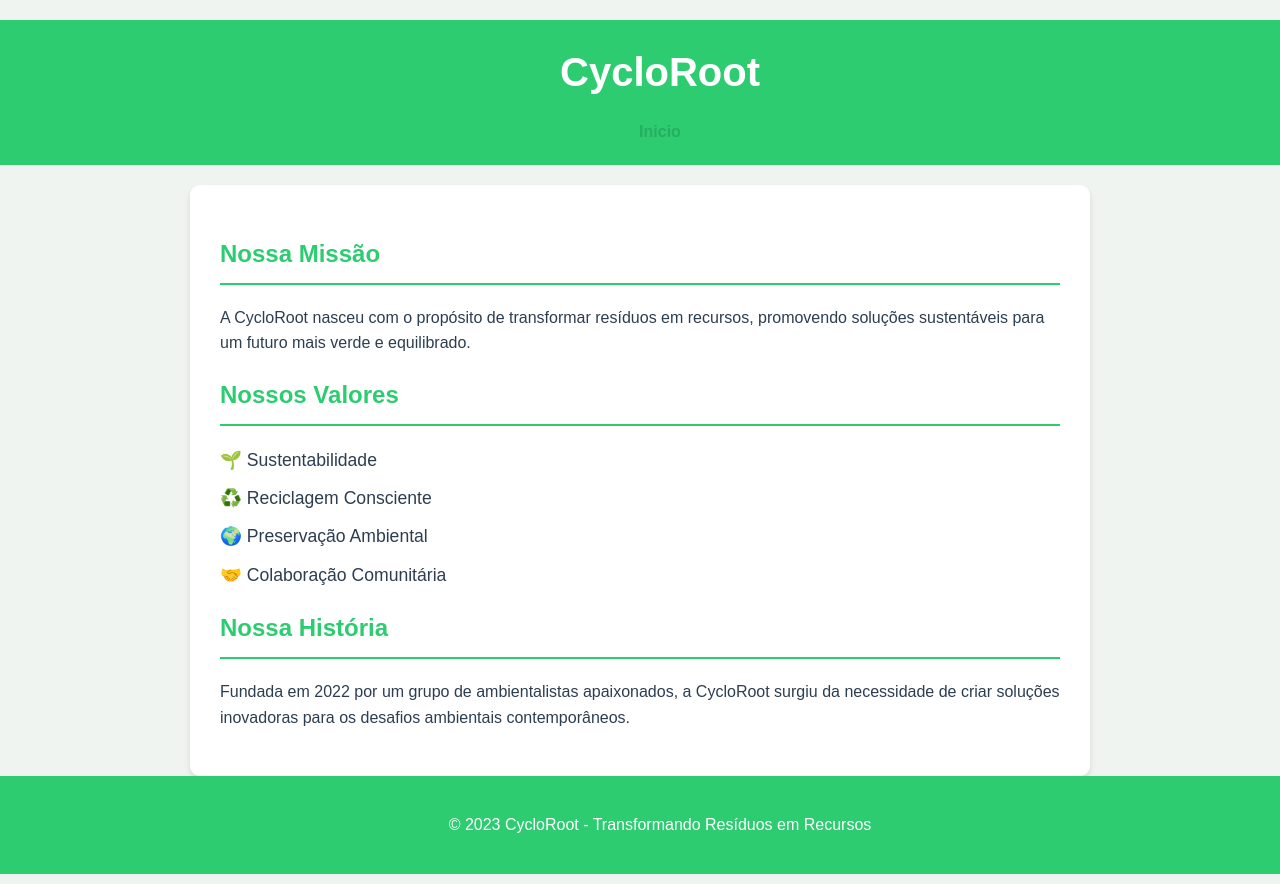
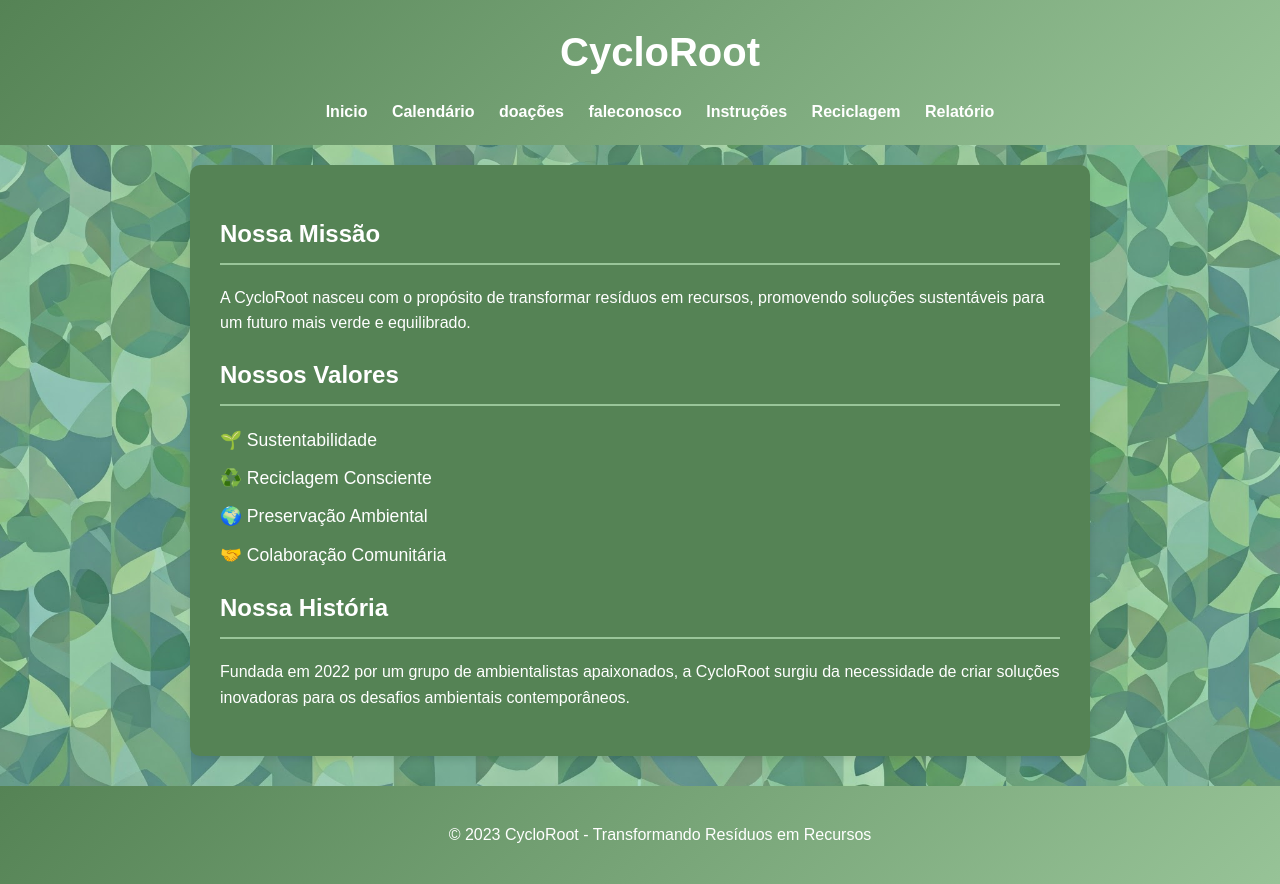
Before and after one commit to pedro23165/site-nystery, a website: page servidor/public/html/Sobre.html in a window 1280 px wide. Shown: the top 884 px of the page. Drawn offline with Linux system fonts and the light colour scheme.

Commit message:
casaadsdsadasdas
fasrftgjuhrzk

```diff
--- a/servidor/public/css/Relatório.css
+++ b/servidor/public/css/Relatório.css
@@ -1,6 +1,9 @@
 body, html {
   font-family: 'Arial', sans-serif;
-  background-color: #f0f4f0;
+  background-image: url(../image/Gemini_Generated_Image_8bnue8bnue8bnue8.jpg);
+  background-repeat: no-repeat; /* Impede a repetição da imagem */
+  background-size: cover; /* Faz a imagem ocupar todo o espaço disponível */
+  background-position: center center; /* Centraliza a imagem no fundo */
   color: #2c3e50;
   line-height: 1.6;
   margin: 0;
@@ -15,7 +18,7 @@ body, html {
 }
 
 header {
-  background-color: #2ecc71;
+  background: linear-gradient(135deg, #558355, #99c599);
   color: white;
   text-align: center;
   padding: 20px;
@@ -41,7 +44,7 @@ nav a {
 }
 
 nav a:hover, nav a.active {
-  color: #27ae60;
+  color: #ffffff;
 }
 
 main {
@@ -50,7 +53,7 @@ main {
 }
 
 .about {
-  background-color: white;
+  background-color: #558355;
   padding: 30px;
   border-radius: 10px;
   box-shadow: 0 4px 6px rgba(0, 0, 0, 0.1);
@@ -58,13 +61,13 @@ main {
 }
 
 .about h2 {
-  color: #2ecc71;
-  border-bottom: 2px solid #2ecc71;
+  color: #ffffff;
+  border-bottom: 2px solid #ffffff;
   padding-bottom: 10px;
 }
 
 .about h3 {
-  color: #2ecc71;
+  color: #ffffff;
   margin-top: 20px;
 }
 
@@ -87,7 +90,7 @@ main {
 }
 
 footer {
-  background-color: #2ecc71;
+  background: linear-gradient(135deg, #558355, #99c599);
   color: white;
   text-align: center;
   padding: 20px;
@@ -97,7 +100,7 @@ footer {
 }
 
 .ecological-tips {
-  background-color: white;
+  background-color: #558355;
   padding: 30px;
   border-radius: 10px;
   box-shadow: 0 4px 6px rgba(0, 0, 0, 0.1);
@@ -113,7 +116,7 @@ footer {
 }
 
 .tips-navigation button {
-  background-color: #2ecc71;
+  background-color: #558355;
   color: white;
   border: none;
   padding: 10px 20px;
@@ -123,25 +126,25 @@ footer {
 }
 
 .tips-navigation button:hover {
-  background-color: #27ae60;
+  background-color: #558355;
 }
 
 #period-selector {
   font-weight: bold;
   font-size: 1.2em;
-  color: #2ecc71;
+  color: #99c599;
 }
 
 #tips-content {
   text-align: left;
   padding: 20px;
-  background-color: #f9f9f9;
+  background-color: #99c599;
   border-radius: 5px;
   min-height: 200px;
 }
 
 .annual-report {
-  background-color: white;
+  background-color: #558355;
   padding: 30px;
   border-radius: 10px;
   box-shadow: 0 4px 6px rgba(0, 0, 0, 0.1);
@@ -150,8 +153,8 @@ footer {
 }
 
 .annual-report h2 {
-  color: #2ecc71;
-  border-bottom: 2px solid #2ecc71;
+  color: #ffffff;
+  border-bottom: 2px solid #ffffff;
   padding-bottom: 10px;
 }
 
@@ -162,14 +165,14 @@ footer {
 }
 
 .highlight {
-  background-color: #f9f9f9;
+  background-color: #99c599;
   padding: 20px;
   border-radius: 10px;
   width: 30%;
 }
 
 .highlight h4 {
-  color: #2ecc71;
+  color: #ffffff;
   margin-bottom: 10px;
 }
 
@@ -184,7 +187,7 @@ footer {
 }
 
 .pdf-button {
-  background-color: #2ecc71;
+  background-color: #99c599;
   color: white;
   border: none;
   padding: 15px 30px;
--- a/servidor/public/css/Sobre.css
+++ b/servidor/public/css/Sobre.css
@@ -1,6 +1,9 @@
 body {
     font-family: 'Arial', sans-serif;
-    background-color: #f0f4f0;
+    background-image: url(../image/Gemini_Generated_Image_8bnue8bnue8bnue8.jpg);
+    background-repeat: no-repeat;
+    background-size: cover;
+    background-position: center center;
     color: #2c3e50;
     line-height: 1.6;
     margin: 0;
@@ -14,12 +17,14 @@ body {
 }
 
 header {
-    background-color: #2ecc71;
+    background: linear-gradient(135deg, #558355, #99c599);
     color: white;
     text-align: center;
     padding: 20px;
     width: 100vw;
     margin-left: calc(-50vw + 50%);
+    position: relative;
+    margin-top: -20px; /* Remove a margem superior padrão */
 }
 
 header h1 {
@@ -40,20 +45,24 @@ nav a {
 }
 
 nav a:hover, nav a.active {
-    color: #27ae60;
+    color: #ffffff;
 }
 
 .about {
-    background-color: white;
+    background-color: #558355;
     padding: 30px;
     border-radius: 10px;
     box-shadow: 0 4px 6px rgba(0, 0, 0, 0.1);
     margin-top: 20px;
 }
 
+body p, ul li {
+    color: #ffffff;
+}
+
 .about h2 {
-    color: #2ecc71;
-    border-bottom: 2px solid #2ecc71;
+    color: #ffffff;
+    border-bottom: 2px solid #99c599;
     padding-bottom: 10px;
 }
 
@@ -70,9 +79,10 @@ nav a:hover, nav a.active {
 footer {
     text-align: center;
     padding: 20px;
-    background-color: #2ecc71;
+    background: linear-gradient(135deg, #558355, #99c599);
     color: white;
     width: 100vw;
     margin-left: calc(-50vw + 50%);
     margin-bottom: -20px;
+    margin-top: 30px;
 }
--- a/servidor/public/css/login.css
+++ b/servidor/public/css/login.css
@@ -1,6 +1,6 @@
 body {
   font-family: Arial, sans-serif;
-  background-image: url(../image/photo-1632195670211-9e46e8c772c7.avif); /* Imagem de fundo */
+  background-image: url(../image/Gemini_Generated_Image_8bnue8bnue8bnue8.jpg);
   background-repeat: no-repeat; /* Impede a repetição da imagem */
   background-size: cover; /* Faz a imagem ocupar todo o espaço disponível */
   background-position: center center; /* Centraliza a imagem no fundo */
--- a/servidor/public/html/Sobre.html
+++ b/servidor/public/html/Sobre.html
@@ -1,3 +1,4 @@
+<!DOCTYPE html>
 <html lang="pt-BR">
 <head>
     <meta charset="UTF-8">
@@ -11,9 +12,14 @@
             <h1>CycloRoot</h1>
             <nav>
                 <a href="../html/pagina.html" class="active">Inicio</a>
+                <a href="../html/Calendário.html" class="active">Calendário</a>
+                <a href="../html/doações.html" class="active">doações</a>
+                <a href="../html/faleconosco.html" class="active">faleconosco</a>
+                <a href="../html/Instruções.html" class="active">Instruções</a>
+                <a href="../html/Reciclagem.html" class="active">Reciclagem</a>
+                <a href="../html/Relatório.html" class="active">Relatório</a>
             </nav>
         </header>
-
         <main>
             <section class="about">
                 <div class="mission">
@@ -42,6 +48,7 @@
             <p>&copy; 2023 CycloRoot - Transformando Resíduos em Recursos</p>
         </footer>
     </div>
+
     <script>
         document.addEventListener('DOMContentLoaded', () => {
             const navLinks = document.querySelectorAll('nav a');
@@ -55,6 +62,13 @@
                 });
             });
         });
+        function toggleSidebar() {
+    const sidebar = document.getElementById('sidebar');
+    const main = document.querySelector('main');
+
+    sidebar.classList.toggle('hidden');
+    main.classList.toggle('sidebar-hidden');
+}
     </script>
 </body>
 </html>
```
Lines whose indentation alone changed are shown as unchanged.
